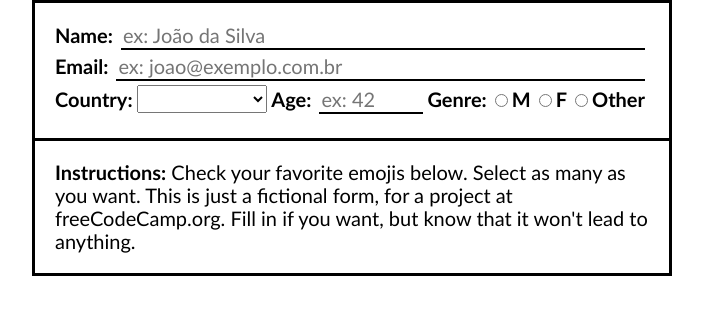
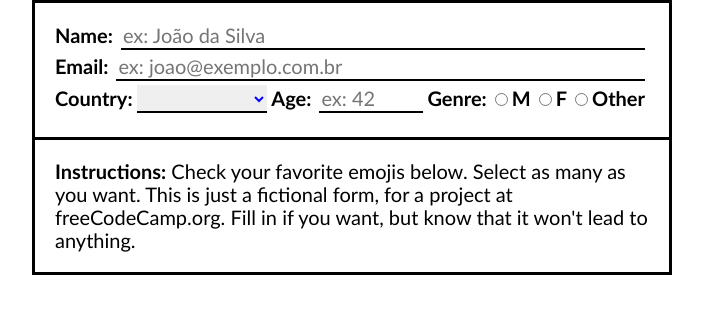
Before and after one commit to pahbloo/freeCodeCamp-projects, a website: page responsive-web-design-certification/build-a-survey-form/index.html in a window 1280 px wide. Shown: the part 123-438 px from the top of the page, without its empty margins (288-991 px from the left). Drawn offline with Linux system fonts and the light colour scheme.

Commit message:
🚧 wip: survey form

```diff
--- a/responsive-web-design-certification/build-a-survey-form/style.css
+++ b/responsive-web-design-certification/build-a-survey-form/style.css
@@ -66,6 +66,9 @@ label {
 }
 
 #personal-data select {
+  border: none;
+  border-bottom: solid black 2px;
+  color: blue;
   flex: 1;
   margin-right: 0.2em;
   width: 5em;
```
